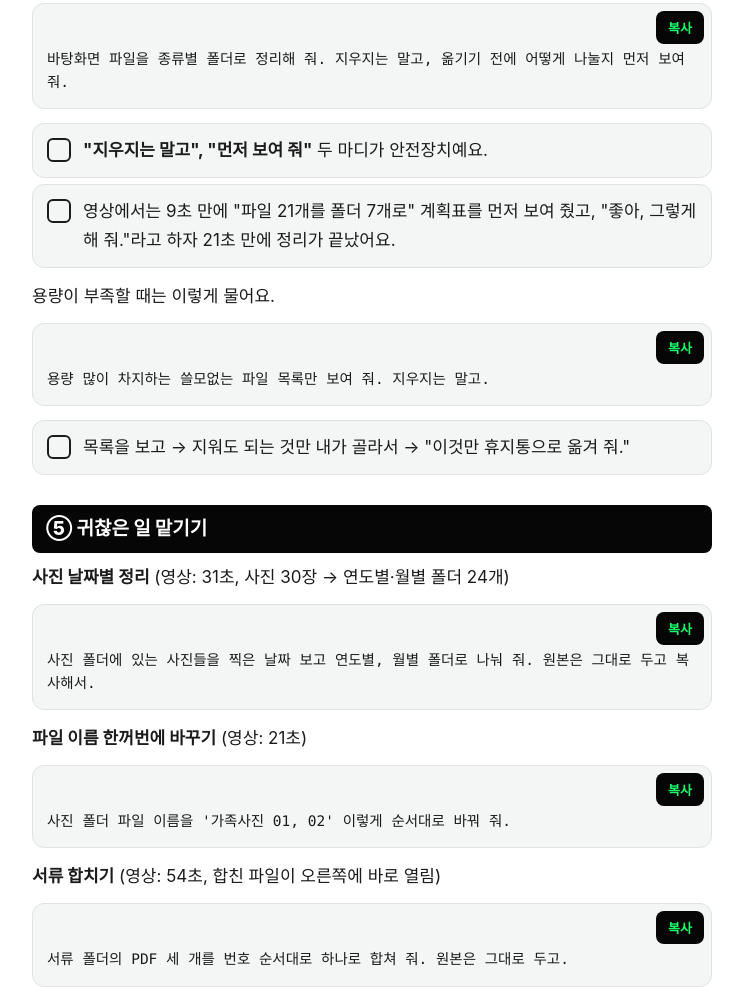
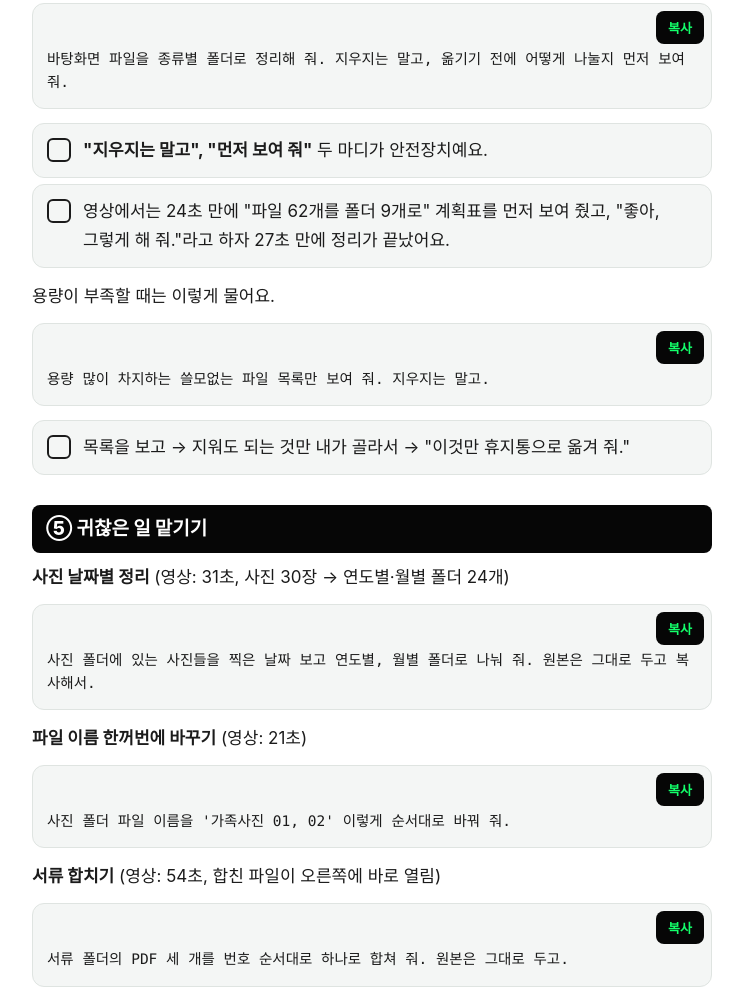
Before and after one commit to inhouse-eng/dm, a plain HTML site: page gpt-codex.html in a window 1280 px wide. Shown: the part 1856-2850 px from the top of the page, without its empty margins (268-1011 px from the left). Drawn offline with Linux system fonts and the light colour scheme.

Commit message:
gpt-codex: 바탕화면 재촬영 결과(62개→9개 폴더, 24초·27초)로 숫자 갱신
Co-Authored-By: Claude Opus 5.5 <noreply@anthropic.com>

```diff
--- a/gpt-codex.html
+++ b/gpt-codex.html
@@ -60,7 +60,7 @@ footer a{overflow-wrap:anywhere;word-break:break-all}
 <div class="cw"><pre>바탕화면 파일을 종류별 폴더로 정리해 줘. 지우지는 말고, 옮기기 전에 어떻게 나눌지 먼저 보여 줘.</pre><button class="cp" type="button">복사</button></div>
 <ul class="ck">
 <li><span class="bx"></span><span><b>&quot;지우지는 말고&quot;, &quot;먼저 보여 줘&quot;</b> 두 마디가 안전장치예요.</span></li>
-<li><span class="bx"></span><span>영상에서는 9초 만에 &quot;파일 21개를 폴더 7개로&quot; 계획표를 먼저 보여 줬고, &quot;좋아, 그렇게 해 줘.&quot;라고 하자 21초 만에 정리가 끝났어요.</span></li>
+<li><span class="bx"></span><span>영상에서는 24초 만에 &quot;파일 62개를 폴더 9개로&quot; 계획표를 먼저 보여 줬고, &quot;좋아, 그렇게 해 줘.&quot;라고 하자 27초 만에 정리가 끝났어요.</span></li>
 </ul>
 <p>용량이 부족할 때는 이렇게 물어요.</p>
 <div class="cw"><pre>용량 많이 차지하는 쓸모없는 파일 목록만 보여 줘. 지우지는 말고.</pre><button class="cp" type="button">복사</button></div>
```
